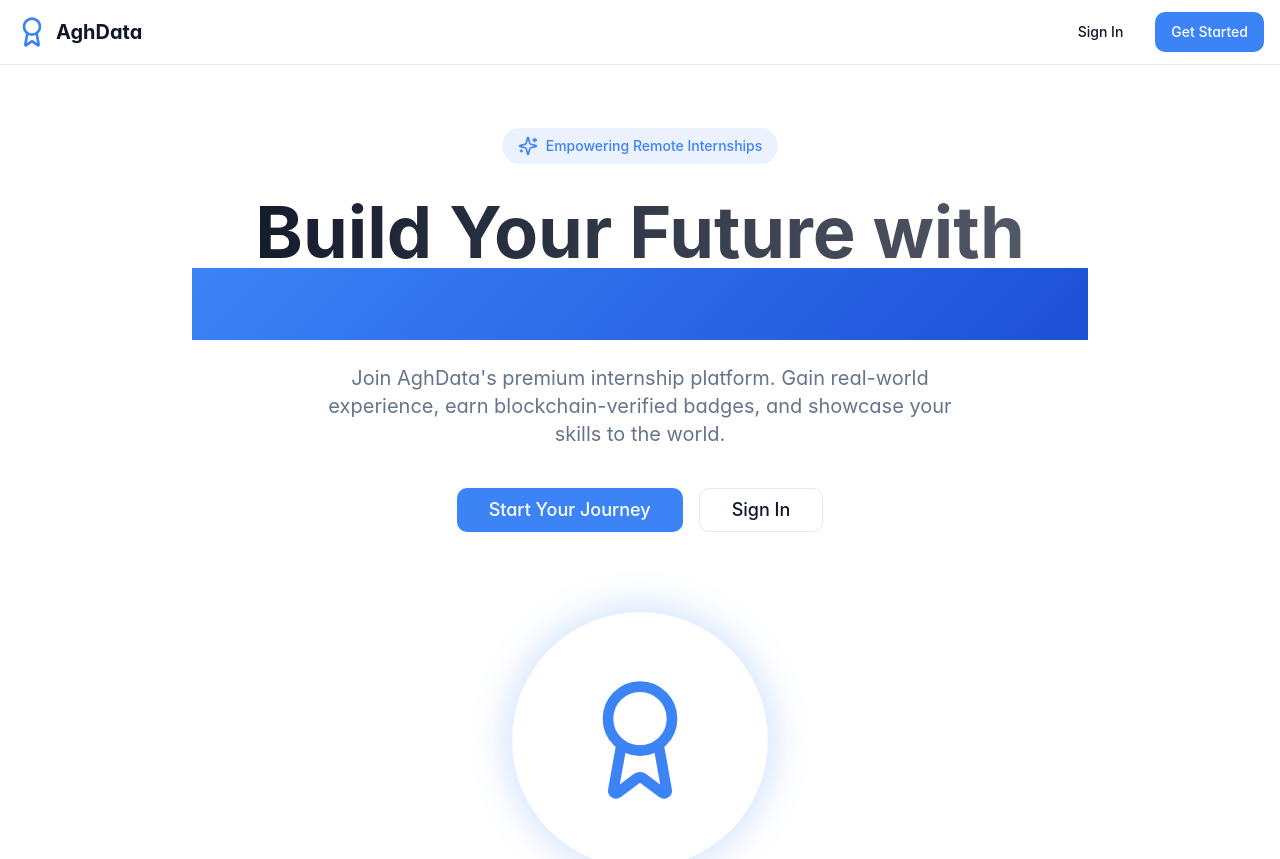
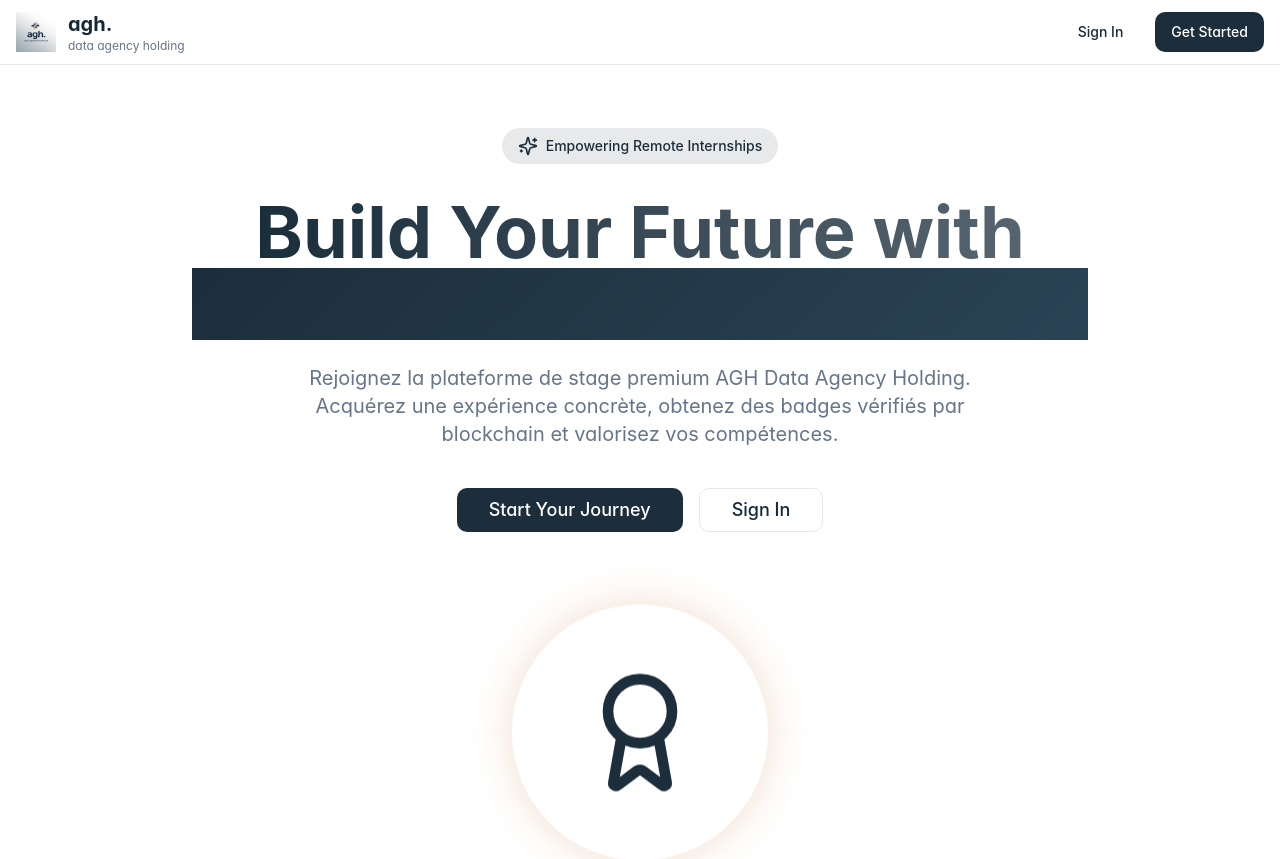
Before and after one commit to travailapprentissage2025-web/agh-cred-forge, a React (Vite) app: page / in a window 1280 px wide. Shown: the top 859 px of the page. Built offline with nearby package versions, Linux system fonts and the light colour scheme; the HTML template or start-up script is replaced by a standard one.

Commit message:
Fix: Router context error

```diff
--- a/src/App.tsx
+++ b/src/App.tsx
@@ -1,3 +1,4 @@
+import { useState, useEffect } from "react";
 import { Toaster } from "@/components/ui/toaster";
 import { Toaster as Sonner } from "@/components/ui/sonner";
 import { TooltipProvider } from "@/components/ui/tooltip";
@@ -8,10 +9,26 @@ import Auth from "./pages/Auth";
 import Dashboard from "./pages/Dashboard";
 import Admin from "./pages/Admin";
 import NotFound from "./pages/NotFound";
+import { LoadingPage } from "./components/LoadingPage";
 
 const queryClient = new QueryClient();
 
 const App = () => {
+  const [loading, setLoading] = useState(true);
+
+  useEffect(() => {
+    // Simulate initial app loading
+    const timer = setTimeout(() => {
+      setLoading(false);
+    }, 2000);
+
+    return () => clearTimeout(timer);
+  }, []);
+
+  if (loading) {
+    return <LoadingPage />;
+  }
+
   return (
     <QueryClientProvider client={queryClient}>
       <BrowserRouter>
--- /dev/null
+++ b/src/components/LoadingPage.tsx
@@ -0,0 +1,79 @@
+import { motion } from 'framer-motion';
+import logo from '@/assets/logo.jpg';
+
+export const LoadingPage = () => {
+  return (
+    <div className="fixed inset-0 z-50 flex items-center justify-center bg-gradient-to-br from-primary via-primary-hover to-accent">
+      <motion.div
+        initial={{ opacity: 0, scale: 0.8 }}
+        animate={{ opacity: 1, scale: 1 }}
+        transition={{ duration: 0.5 }}
+        className="flex flex-col items-center gap-8"
+      >
+        {/* Logo */}
+        <motion.div
+          animate={{
+            scale: [1, 1.05, 1],
+          }}
+          transition={{
+            duration: 2,
+            repeat: Infinity,
+            ease: "easeInOut"
+          }}
+          className="relative"
+        >
+          <div className="absolute inset-0 bg-white/20 blur-3xl rounded-full" />
+          <img
+            src={logo}
+            alt="AGH Data Agency Holding"
+            className="w-48 h-48 object-contain relative z-10 drop-shadow-2xl"
+          />
+        </motion.div>
+
+        {/* Loading Text */}
+        <motion.div
+          initial={{ opacity: 0, y: 20 }}
+          animate={{ opacity: 1, y: 0 }}
+          transition={{ delay: 0.3 }}
+          className="text-center"
+        >
+          <h2 className="text-3xl font-bold text-white mb-2">
+            AGH Data Agency Holding
+          </h2>
+          <p className="text-white/90 text-lg">
+            Plateforme de Gestion des Stages
+          </p>
+        </motion.div>
+
+        {/* Loading Spinner */}
+        <motion.div
+          animate={{ rotate: 360 }}
+          transition={{
+            duration: 1,
+            repeat: Infinity,
+            ease: "linear"
+          }}
+          className="w-12 h-12 border-4 border-white/30 border-t-white rounded-full"
+        />
+
+        {/* Loading Dots */}
+        <div className="flex gap-2">
+          {[0, 1, 2].map((i) => (
+            <motion.div
+              key={i}
+              animate={{
+                y: [0, -10, 0],
+              }}
+              transition={{
+                duration: 0.6,
+                repeat: Infinity,
+                delay: i * 0.2,
+              }}
+              className="w-3 h-3 bg-white rounded-full"
+            />
+          ))}
+        </div>
+      </motion.div>
+    </div>
+  );
+};
--- a/src/components/Navbar.tsx
+++ b/src/components/Navbar.tsx
@@ -1,10 +1,11 @@
 import { motion } from 'framer-motion';
 import { Button } from '@/components/ui/button';
-import { Award, LogOut } from 'lucide-react';
+import { LogOut } from 'lucide-react';
 import { useAuth } from '@/hooks/useAuth';
 import { supabase } from '@/integrations/supabase/client';
 import { useNavigate } from 'react-router-dom';
 import { toast } from 'sonner';
+import logo from '@/assets/logo.jpg';
 
 export const Navbar = () => {
   const { user } = useAuth();
@@ -29,11 +30,18 @@ export const Navbar = () => {
       <div className="container mx-auto px-4 h-16 flex items-center justify-between">
         <motion.div
           whileHover={{ scale: 1.05 }}
-          className="flex items-center gap-2 cursor-pointer"
+          className="flex items-center gap-3 cursor-pointer"
           onClick={() => navigate('/')}
         >
-          <Award className="h-8 w-8 text-primary" />
-          <span className="text-xl font-bold">AghData</span>
+          <img
+            src={logo}
+            alt="AGH Logo"
+            className="h-10 w-10 object-contain"
+          />
+          <div className="flex flex-col">
+            <span className="text-xl font-bold text-foreground">agh.</span>
+            <span className="text-xs text-muted-foreground">data agency holding</span>
+          </div>
         </motion.div>
 
         <div className="flex items-center gap-4">
--- a/src/index.css
+++ b/src/index.css
@@ -8,37 +8,38 @@ All colors MUST be HSL.
 
 @layer base {
   :root {
-    /* Premium Blue Palette - Inspired by Credly/LinkedIn */
+    /* AGH Brand Colors - Navy Blue & Copper Orange */
     --background: 0 0% 100%;
-    --foreground: 222 47% 11%;
+    --foreground: 205 45% 15%;
 
     --card: 0 0% 100%;
-    --card-foreground: 222 47% 11%;
+    --card-foreground: 205 45% 15%;
 
     --popover: 0 0% 100%;
-    --popover-foreground: 222 47% 11%;
+    --popover-foreground: 205 45% 15%;
 
-    /* Primary Blue - #2563EB */
-    --primary: 217 91% 60%;
+    /* Primary Navy Blue - #1a2e3d */
+    --primary: 205 35% 17%;
     --primary-foreground: 0 0% 100%;
-    --primary-hover: 217 91% 55%;
+    --primary-hover: 205 35% 22%;
 
-    /* Neutral Grays - Premium Feel */
-    --secondary: 220 14% 96%;
-    --secondary-foreground: 222 47% 11%;
+    /* Secondary Copper Orange - #d4894f */
+    --secondary: 28 58% 57%;
+    --secondary-foreground: 0 0% 100%;
 
     --muted: 210 40% 96%;
     --muted-foreground: 215 16% 47%;
 
-    --accent: 220 13% 91%;
-    --accent-foreground: 222 47% 11%;
+    /* Accent Copper */
+    --accent: 28 58% 57%;
+    --accent-foreground: 0 0% 100%;
 
     --destructive: 0 84% 60%;
     --destructive-foreground: 0 0% 100%;
 
     --border: 220 13% 91%;
     --input: 220 13% 91%;
-    --ring: 217 91% 60%;
+    --ring: 205 35% 17%;
 
     --radius: 0.75rem;
 
@@ -46,21 +47,22 @@ All colors MUST be HSL.
     --success: 142 71% 45%;
     --success-foreground: 0 0% 100%;
 
-    /* Warning/Badge Gold */
-    --warning: 38 92% 50%;
+    /* Warning/Badge - Using Copper */
+    --warning: 28 58% 57%;
     --warning-foreground: 0 0% 100%;
 
-    /* Gradients */
-    --gradient-primary: linear-gradient(135deg, hsl(217 91% 60%) 0%, hsl(224 76% 48%) 100%);
-    --gradient-hero: linear-gradient(180deg, hsl(0 0% 100%) 0%, hsl(220 14% 96%) 100%);
-    --gradient-card: linear-gradient(145deg, hsl(0 0% 100%) 0%, hsl(220 14% 98%) 100%);
+    /* Gradients - Navy to Copper */
+    --gradient-primary: linear-gradient(135deg, hsl(205 35% 17%) 0%, hsl(205 35% 25%) 100%);
+    --gradient-hero: linear-gradient(180deg, hsl(0 0% 100%) 0%, hsl(210 30% 96%) 100%);
+    --gradient-card: linear-gradient(145deg, hsl(0 0% 100%) 0%, hsl(210 25% 98%) 100%);
+    --gradient-accent: linear-gradient(135deg, hsl(28 58% 57%) 0%, hsl(28 68% 65%) 100%);
 
-    /* Shadows - Premium Depth */
-    --shadow-sm: 0 1px 2px 0 hsl(222 47% 11% / 0.05);
-    --shadow-md: 0 4px 6px -1px hsl(222 47% 11% / 0.1), 0 2px 4px -2px hsl(222 47% 11% / 0.1);
-    --shadow-lg: 0 10px 15px -3px hsl(222 47% 11% / 0.1), 0 4px 6px -4px hsl(222 47% 11% / 0.1);
-    --shadow-xl: 0 20px 25px -5px hsl(222 47% 11% / 0.1), 0 8px 10px -6px hsl(222 47% 11% / 0.1);
-    --shadow-glow: 0 0 40px hsl(217 91% 60% / 0.3);
+    /* Shadows - Navy Depth */
+    --shadow-sm: 0 1px 2px 0 hsl(205 45% 15% / 0.05);
+    --shadow-md: 0 4px 6px -1px hsl(205 45% 15% / 0.1), 0 2px 4px -2px hsl(205 45% 15% / 0.1);
+    --shadow-lg: 0 10px 15px -3px hsl(205 45% 15% / 0.1), 0 4px 6px -4px hsl(205 45% 15% / 0.1);
+    --shadow-xl: 0 20px 25px -5px hsl(205 45% 15% / 0.1), 0 8px 10px -6px hsl(205 45% 15% / 0.1);
+    --shadow-glow: 0 0 40px hsl(28 58% 57% / 0.3);
 
     /* Transitions */
     --transition-smooth: all 0.3s cubic-bezier(0.4, 0, 0.2, 1);
@@ -68,36 +70,36 @@ All colors MUST be HSL.
   }
 
   .dark {
-    --background: 222 47% 11%;
+    --background: 205 45% 8%;
     --foreground: 210 40% 98%;
 
-    --card: 222 47% 13%;
+    --card: 205 40% 12%;
     --card-foreground: 210 40% 98%;
 
-    --popover: 222 47% 13%;
+    --popover: 205 40% 12%;
     --popover-foreground: 210 40% 98%;
 
-    --primary: 217 91% 60%;
+    --primary: 205 35% 17%;
     --primary-foreground: 0 0% 100%;
-    --primary-hover: 217 91% 55%;
+    --primary-hover: 205 35% 22%;
 
-    --secondary: 217 33% 18%;
-    --secondary-foreground: 210 40% 98%;
+    --secondary: 28 58% 57%;
+    --secondary-foreground: 0 0% 100%;
 
-    --muted: 217 33% 18%;
+    --muted: 205 35% 20%;
     --muted-foreground: 215 20% 65%;
 
-    --accent: 217 33% 18%;
-    --accent-foreground: 210 40% 98%;
+    --accent: 28 58% 57%;
+    --accent-foreground: 0 0% 100%;
 
     --destructive: 0 63% 31%;
     --destructive-foreground: 210 40% 98%;
 
-    --border: 217 33% 18%;
-    --input: 217 33% 18%;
-    --ring: 217 91% 60%;
+    --border: 205 35% 20%;
+    --input: 205 35% 20%;
+    --ring: 205 35% 17%;
 
-    --shadow-glow: 0 0 40px hsl(217 91% 60% / 0.4);
+    --shadow-glow: 0 0 40px hsl(28 58% 57% / 0.4);
   }
 }
 
--- a/src/pages/Landing.tsx
+++ b/src/pages/Landing.tsx
@@ -4,6 +4,7 @@ import { Card } from '@/components/ui/card';
 import { Award, Sparkles, Shield, Zap } from 'lucide-react';
 import { useNavigate } from 'react-router-dom';
 import { Navbar } from '@/components/Navbar';
+import logo from '@/assets/logo.jpg';
 
 const features = [
   {
@@ -79,8 +80,8 @@ export default function Landing() {
           </h1>
 
           <p className="text-xl text-muted-foreground mb-10 max-w-2xl mx-auto">
-            Join AghData's premium internship platform. Gain real-world experience,
-            earn blockchain-verified badges, and showcase your skills to the world.
+            Rejoignez la plateforme de stage premium AGH Data Agency Holding. Acquérez une
+            expérience concrète, obtenez des badges vérifiés par blockchain et valorisez vos compétences.
           </p>
 
           <div className="flex flex-col sm:flex-row gap-4 justify-center">
@@ -123,9 +124,9 @@ export default function Landing() {
           viewport={{ once: true }}
           className="text-center mb-16"
         >
-          <h2 className="text-4xl font-bold mb-4">Why Choose AghData?</h2>
+          <h2 className="text-4xl font-bold mb-4">Pourquoi Choisir AGH?</h2>
           <p className="text-muted-foreground text-lg">
-            Everything you need for a premium internship experience
+            Tout ce dont vous avez besoin pour une expérience de stage premium
           </p>
         </motion.div>
 
@@ -156,9 +157,9 @@ export default function Landing() {
           viewport={{ once: true }}
           className="text-center mb-16"
         >
-          <h2 className="text-4xl font-bold mb-4">How It Works</h2>
+          <h2 className="text-4xl font-bold mb-4">Comment ça Marche?</h2>
           <p className="text-muted-foreground text-lg">
-            Your journey to verified success in three simple steps
+            Votre parcours vers le succès vérifié en trois étapes simples
           </p>
         </motion.div>
 
@@ -192,10 +193,10 @@ export default function Landing() {
           className="gradient-card rounded-3xl p-12 text-center max-w-4xl mx-auto glow-primary"
         >
           <Award className="h-16 w-16 text-primary mx-auto mb-6" />
-          <h2 className="text-4xl font-bold mb-4">Ready to Get Started?</h2>
+          <h2 className="text-4xl font-bold mb-4">Prêt à Commencer?</h2>
           <p className="text-muted-foreground text-lg mb-8 max-w-2xl mx-auto">
-            Join hundreds of successful interns who have earned their verified credentials
-            and accelerated their careers with AghData.
+            Rejoignez des centaines de stagiaires qui ont obtenu leurs certifications vérifiées
+            et accéléré leur carrière avec AGH Data Agency Holding.
           </p>
           <Button
             size="lg"
@@ -212,8 +213,8 @@ export default function Landing() {
         <div className="container mx-auto px-4 py-8">
           <div className="flex flex-col md:flex-row justify-between items-center gap-4">
             <div className="flex items-center gap-2">
-              <Award className="h-6 w-6 text-primary" />
-              <span className="font-semibold">AghData Internships</span>
+              <img src={logo} alt="AGH Logo" className="h-6 w-6 object-contain" />
+              <span className="font-semibold">AGH Data Agency Holding</span>
             </div>
             <p className="text-sm text-muted-foreground">
               © 2024 Agh Data Agency Holding SA. All rights reserved.
```
Also changed, not shown: 2 other files (tests, documents, lock files or other folders).
